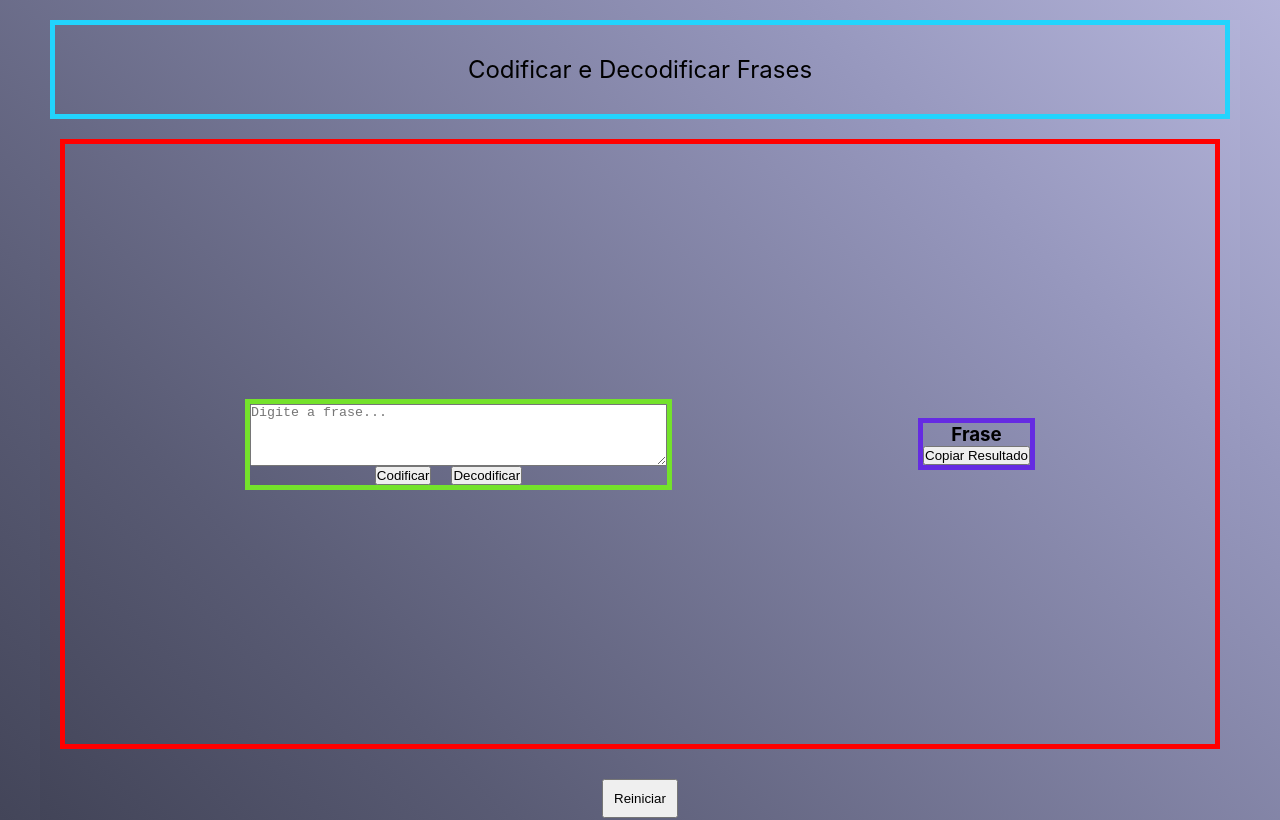
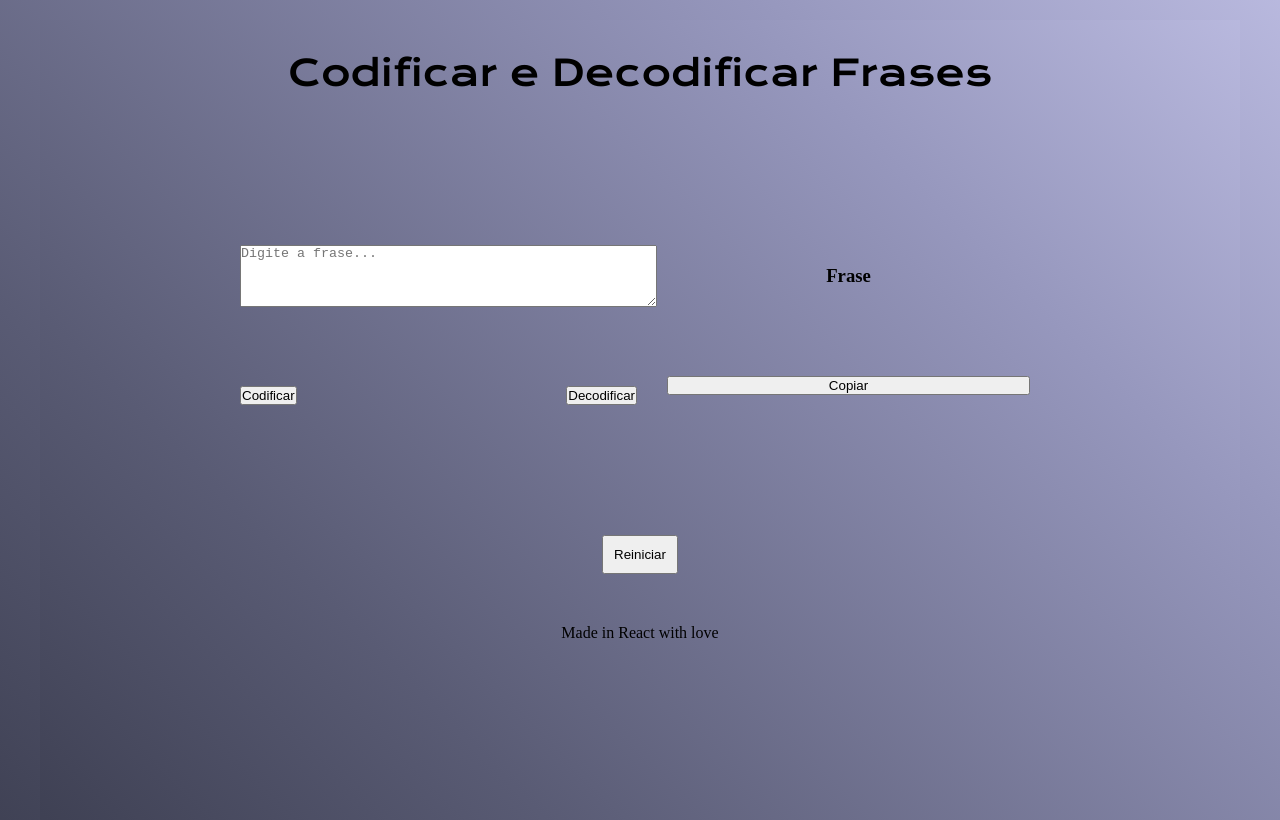
Before and after one commit to Beto1821/Cod-Decod, a React (Create React App) app: page / in a window 1280 px wide. Shown: the top 820 px of the page. Built offline with nearby package versions, Linux system fonts and the light colour scheme.

Commit message:
feat: css ver.01

```diff
--- a/src/App.css
+++ b/src/App.css
@@ -28,7 +28,7 @@ body {
   background-size: 200% 200%;
   text-align: center;
   box-sizing: border-box;
-  height: 120vh;
+  height: 100vh;
   margin: 20px 20px;
 }
 
@@ -45,9 +45,10 @@ body {
 }
 
 header{
-  font-size: 1.5rem;
+  font-size: 2.25rem;
+  font-family: var(--fonte-primaria);
   text-align: center;
-  border: #22D4FD 5px solid;
+  /* border: #22D4FD 5px solid; */
   margin: 10px 10px ;
   padding: 30px 20px;
 }
@@ -55,18 +56,19 @@ header{
 .App {
   padding: 5% 15%;
   display: flex;
-  align-items: center;
+  align-items: stretch;
   justify-content: space-between;
-  height: 50%;
+  height: 30%;
   margin: 20px 20px;
-  border: red 5px solid;
+  /* border: red 5px solid; */
+
 }
 
 .Input {
   display: flex;
   flex-direction: column;
-  align-items: center;
-  border: rgb(116, 226, 43) 5px solid;
+  justify-content: space-around;
+  /* border: rgb(116, 226, 43) 5px solid;  */
 }
 
 .botaoCod {
@@ -81,8 +83,16 @@ header{
 .Output {
   display: flex;
   flex-direction: column;
-  align-items: center;
-  border: rgb(101, 43, 226) 5px solid;
+  justify-content: space-around;
+
+  width: 50vh;
+  margin: 10px 10px;
+  /* border: rgb(101, 43, 226) 5px solid; */
+}
+
+.outputText {
+  /* border: red 5px solid; */
+  padding: 10px 100px;
 }
 
 .reset {
--- a/src/App.js
+++ b/src/App.js
@@ -42,11 +42,12 @@ export default class App extends Component {
             </div>
           </div>
           <div className='Output'>
+            <div className='outputText'>
               <h3>Frase </h3>
               <p>{fraseCodificada}</p>
               <p>{fraseDecodificada}</p>
-
-            <ButtonCopy
+            </div>
+            <ButtonCopy className='buttonCopy'
               fraseCodificada={fraseCodificada}
             />
           </div>
--- a/src/components/ButtonCopy.jsx
+++ b/src/components/ButtonCopy.jsx
@@ -9,7 +9,7 @@ function ButtonCopy({ fraseCodificada }) {
   };
 
   return (
-    <button onClick={copiarResultado}>Copiar Resultado</button>
+    <button onClick={copiarResultado}>Copiar</button>
   );
 }
 
--- a/src/index.js
+++ b/src/index.js
@@ -1,6 +1,6 @@
 import React from 'react';
 import ReactDOM from 'react-dom/client';
-import './index.css';
+// import './index.css';
 import App from './App';
 import reportWebVitals from './reportWebVitals';
 
```
